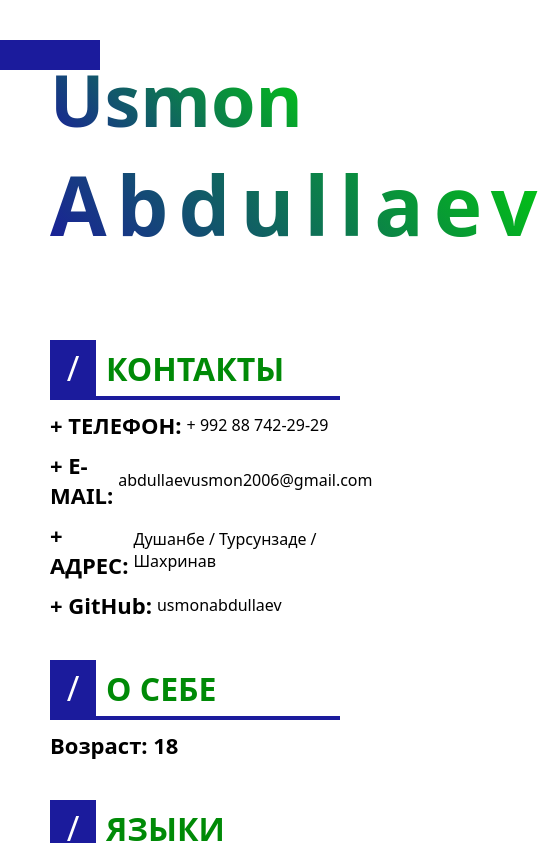
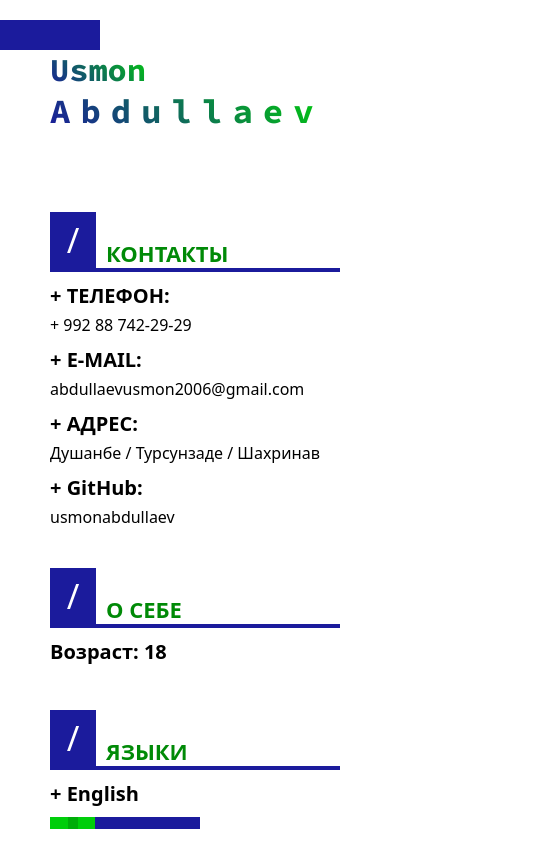
Before and after one commit to usmonabdullaev/Resume, a React (Create React App) app: page / in a window 390 px wide. Shown: the top 843 px of the page, 547 px wide, since content can reach past the window. Built offline with nearby package versions, Linux system fonts and the light colour scheme.

Commit message:
Update responsive

```diff
--- a/src/components/Container/Container.scss
+++ b/src/components/Container/Container.scss
@@ -22,7 +22,7 @@
 .left-cube {
   position: absolute;
   left: 0;
-  top: 40px;
+  top: 20px;
   width: 100px;
   height: 30px;
   background: #1b1b9c;
@@ -36,6 +36,7 @@
 
   @media screen and (max-width: 1199px) {
     flex-direction: column-reverse;
+    gap: 10px;
   }
 }
 
@@ -210,15 +211,23 @@
     background: linear-gradient(45deg, #1b1b9c, #00ce0a);
     background-clip: text;
     color: transparent;
+    font-family: "Source Code Pro", monospace, sans-serif;
 
     @media screen and (min-width: 1200px) {
       border-right: 3px solid #00ce0a;
       white-space: nowrap;
       overflow: hidden;
-      font-family: "Source Code Pro", monospace;
       color: #1b1b9c;
       animation: animated-text 2s steps(29, end) 1s 1 normal both,
         animated-cursor 600ms steps(29, end) infinite;
+    }
+
+    @media screen and (max-width: 600px) {
+      font-size: 48px;
+    }
+
+    @media screen and (max-width: 450px) {
+      font-size: 32px;
     }
   }
 
@@ -229,15 +238,23 @@
     background: linear-gradient(45deg, #1b1b9c, #00ce0a);
     background-clip: text;
     color: transparent;
+    font-family: "Source Code Pro", monospace, sans-serif;
 
     @media screen and (min-width: 1200px) {
       border-right: 3px solid #1b1b9c;
       white-space: nowrap;
       overflow: hidden;
-      font-family: "Source Code Pro", monospace;
       color: #00ce0a;
       animation: animated-text_2 4s steps(29, end) 3s 1 normal both,
         animated-cursor_2 600ms steps(29, end) infinite;
+    }
+
+    @media screen and (max-width: 600px) {
+      font-size: 52px;
+    }
+
+    @media screen and (max-width: 450px) {
+      font-size: 34px;
     }
   }
 }
--- a/src/components/LeftBlock/LeftBlock.scss
+++ b/src/components/LeftBlock/LeftBlock.scss
@@ -18,7 +18,7 @@
 
   &__title-block {
     display: flex;
-    align-items: center;
+    align-items: flex-end;
     gap: 10px;
     border-bottom: 4px solid #1b1b9c;
     position: relative;
@@ -56,6 +56,10 @@
     z-index: 10;
     transition: 0.5s;
     user-select: none;
+
+    @media screen and (max-width: 600px) {
+      font-size: 22px;
+    }
   }
 
   &__header {
@@ -63,11 +67,19 @@
     align-items: center;
     justify-content: space-between;
     margin-top: 20px;
+
+    @media screen and (max-width: 600px) {
+      flex-direction: column-reverse;
+    }
   }
 
   &__subtitle {
     font-weight: bold;
     font-size: 24px;
+
+    @media screen and (max-width: 500px) {
+      font-size: 20px;
+    }
   }
 
   &__date {
@@ -77,6 +89,11 @@
   &__text {
     margin-top: 5px;
     font-size: 22px;
+
+    @media screen and (max-width: 600px) {
+      text-align: center;
+      font-size: 16px;
+    }
   }
 
   &__list {
--- a/src/components/RightBlock/RightBlock.scss
+++ b/src/components/RightBlock/RightBlock.scss
@@ -10,16 +10,29 @@
     display: flex;
     align-items: center;
     justify-content: space-between;
+    @media screen and (max-width: 400px) {
+      flex-direction: column;
+      align-items: flex-start;
+      gap: 5px;
+    }
   }
 
   &__title-block {
     display: flex;
     align-items: center;
     gap: 5px;
+    @media screen and (max-width: 500px) {
+      flex-direction: column;
+      align-items: flex-start;
+    }
   }
 
   &__title {
     font-size: 22px;
+
+    @media screen and (max-width: 400px) {
+      font-size: 20px;
+    }
   }
 
   &__link {
```
